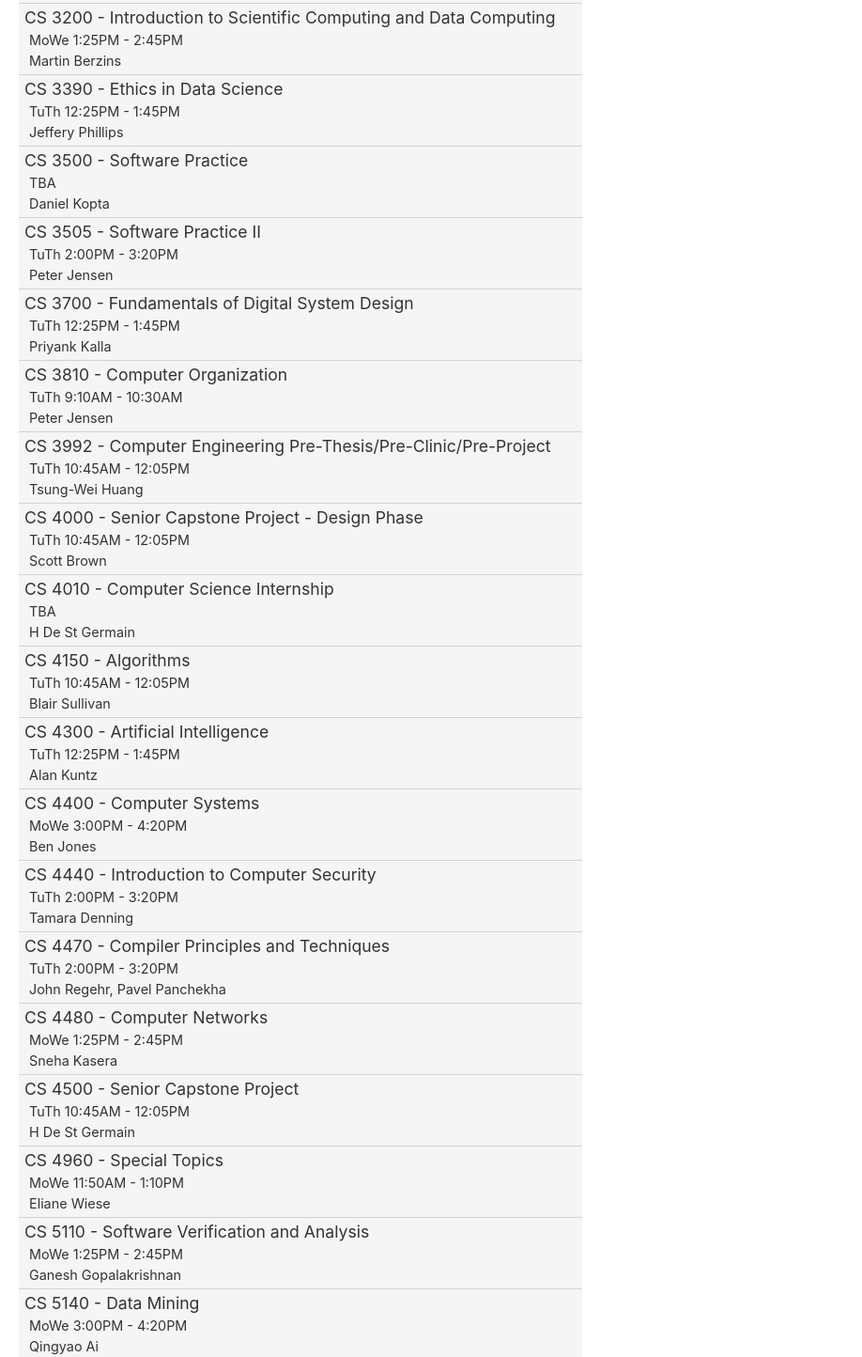
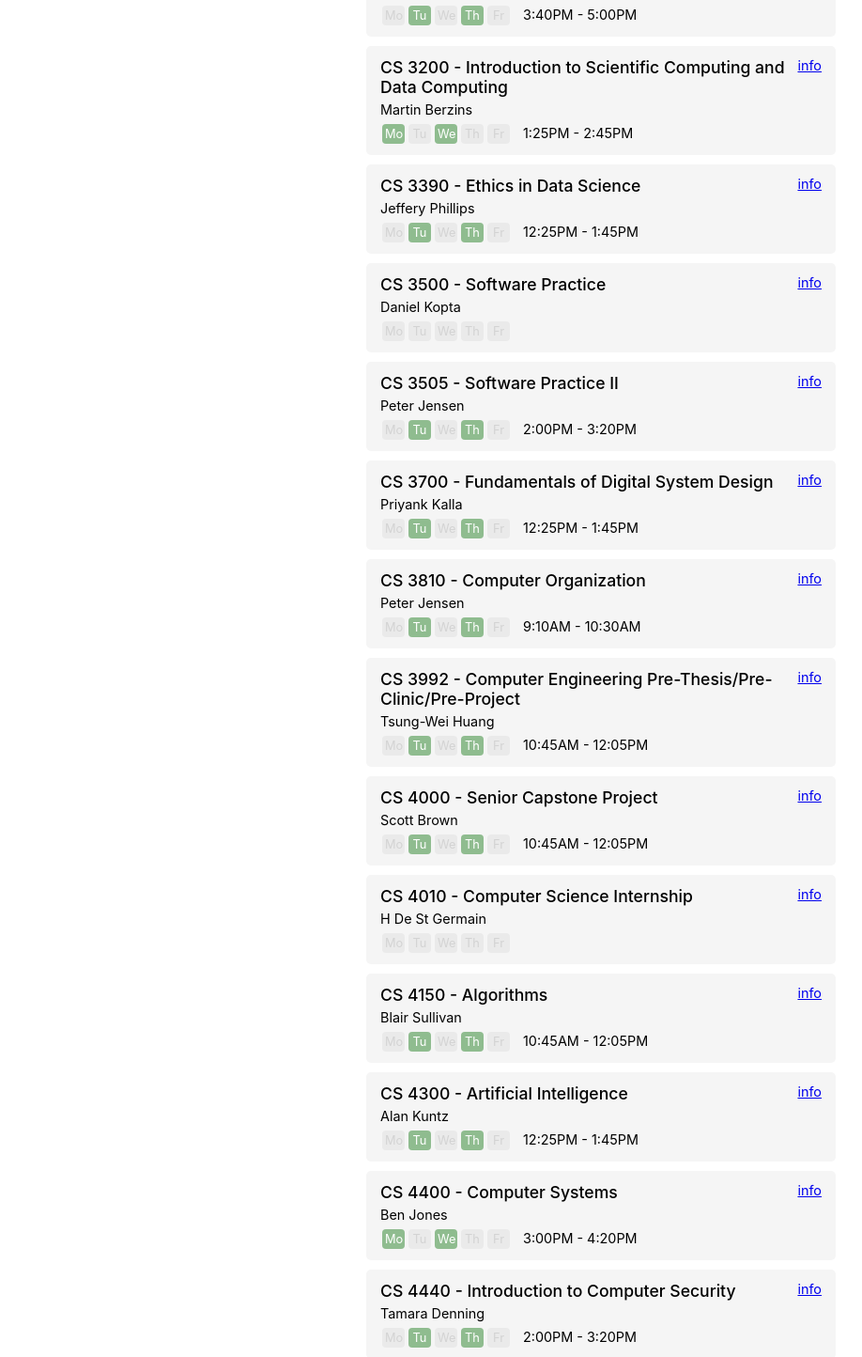
Before and after one commit to dotspencer/utah-cs-upper, a plain HTML site: page index.html in a window 1280 px wide. Shown: the part 401-1845 px from the top of the page at 94% size, without its empty margins (0-918 px from the left). Drawn offline with Linux system fonts and the light colour scheme.

Commit message:
Nicer format

```diff
--- a/index.html
+++ b/index.html
@@ -1,38 +1,39 @@
 <link rel="stylesheet" href="style.css">
-<div class="left">
-  <h1>University of Utah - Upper Division CS Courses</h1>
 
+<h1>University of Utah - Upper Division CS Courses</h1>
+
+<div class="content">
   <p><b>Spring 2021</b></p>
   <ul>
-    <li><a href="https://dars.sys.utah.edu/selfservice/plannedcourse/preview.html?department=CS%20%20%20&amp;number=3011" target="view"><div class="name">CS 3011 - Industry Forum</div><div class="bottom"><div class="times">Fr 10:45AM - 11:35AM</div><div class="professor">jacobus van der merwe</div></div></a></li>
-    <li><a href="https://dars.sys.utah.edu/selfservice/plannedcourse/preview.html?department=CS%20%20%20&amp;number=3100" target="view"><div class="name">CS 3100 - Models of Computation</div><div class="bottom"><div class="times">MoWe 1:25PM - 2:45PM</div><div class="professor">thomas henderson</div></div></a></li>
-    <li><a href="https://dars.sys.utah.edu/selfservice/plannedcourse/preview.html?department=CS%20%20%20&amp;number=3130" target="view"><div class="name">CS 3130 - Engineering Probability and Statistics</div><div class="bottom"><div class="times">TuTh 3:40PM - 5:00PM</div><div class="professor">aditya bhaskara</div></div></a></li>
-    <li><a href="https://dars.sys.utah.edu/selfservice/plannedcourse/preview.html?department=CS%20%20%20&amp;number=3200" target="view"><div class="name">CS 3200 - Introduction to Scientific Computing and Data Computing</div><div class="bottom"><div class="times">MoWe 1:25PM - 2:45PM</div><div class="professor">martin berzins</div></div></a></li>
-    <li><a href="https://dars.sys.utah.edu/selfservice/plannedcourse/preview.html?department=CS%20%20%20&amp;number=3390" target="view"><div class="name">CS 3390 - Ethics in Data Science</div><div class="bottom"><div class="times">TuTh 12:25PM - 1:45PM</div><div class="professor">jeffery phillips</div></div></a></li>
-    <li><a href="https://dars.sys.utah.edu/selfservice/plannedcourse/preview.html?department=CS%20%20%20&amp;number=3500" target="view"><div class="name">CS 3500 - Software Practice</div><div class="bottom"><div class="times">TBA</div><div class="professor">daniel kopta</div></div></a></li>
-    <li><a href="https://dars.sys.utah.edu/selfservice/plannedcourse/preview.html?department=CS%20%20%20&amp;number=3505" target="view"><div class="name">CS 3505 - Software Practice II</div><div class="bottom"><div class="times">TuTh 2:00PM - 3:20PM</div><div class="professor">peter jensen</div></div></a></li>
-    <li><a href="https://dars.sys.utah.edu/selfservice/plannedcourse/preview.html?department=CS%20%20%20&amp;number=3700" target="view"><div class="name">CS 3700 - Fundamentals of Digital System Design</div><div class="bottom"><div class="times">TuTh 12:25PM - 1:45PM</div><div class="professor">priyank kalla</div></div></a></li>
-    <li><a href="https://dars.sys.utah.edu/selfservice/plannedcourse/preview.html?department=CS%20%20%20&amp;number=3810" target="view"><div class="name">CS 3810 - Computer Organization</div><div class="bottom"><div class="times">TuTh 9:10AM - 10:30AM</div><div class="professor">peter jensen</div></div></a></li>
-    <li><a href="https://dars.sys.utah.edu/selfservice/plannedcourse/preview.html?department=CS%20%20%20&amp;number=3992" target="view"><div class="name">CS 3992 - Computer Engineering Pre-Thesis/Pre-Clinic/Pre-Project</div><div class="bottom"><div class="times">TuTh 10:45AM - 12:05PM</div><div class="professor">tsung-wei huang</div></div></a></li>
-    <li><a href="https://dars.sys.utah.edu/selfservice/plannedcourse/preview.html?department=CS%20%20%20&amp;number=4000" target="view"><div class="name">CS 4000 - Senior Capstone Project - Design Phase</div><div class="bottom"><div class="times">TuTh 10:45AM - 12:05PM</div><div class="professor">scott brown</div></div></a></li>
-    <li><a href="https://dars.sys.utah.edu/selfservice/plannedcourse/preview.html?department=CS%20%20%20&amp;number=4010" target="view"><div class="name">CS 4010 - Computer Science Internship</div><div class="bottom"><div class="times">TBA</div><div class="professor">h de st germain</div></div></a></li>
-    <li><a href="https://dars.sys.utah.edu/selfservice/plannedcourse/preview.html?department=CS%20%20%20&amp;number=4150" target="view"><div class="name">CS 4150 - Algorithms</div><div class="bottom"><div class="times">TuTh 10:45AM - 12:05PM</div><div class="professor">blair sullivan</div></div></a></li>
-    <li><a href="https://dars.sys.utah.edu/selfservice/plannedcourse/preview.html?department=CS%20%20%20&amp;number=4300" target="view"><div class="name">CS 4300 - Artificial Intelligence</div><div class="bottom"><div class="times">TuTh 12:25PM - 1:45PM</div><div class="professor">alan kuntz</div></div></a></li>
-    <li><a href="https://dars.sys.utah.edu/selfservice/plannedcourse/preview.html?department=CS%20%20%20&amp;number=4400" target="view"><div class="name">CS 4400 - Computer Systems</div><div class="bottom"><div class="times">MoWe 3:00PM - 4:20PM</div><div class="professor">ben jones</div></div></a></li>
-    <li><a href="https://dars.sys.utah.edu/selfservice/plannedcourse/preview.html?department=CS%20%20%20&amp;number=4440" target="view"><div class="name">CS 4440 - Introduction to Computer Security</div><div class="bottom"><div class="times">TuTh 2:00PM - 3:20PM</div><div class="professor">tamara denning</div></div></a></li>
-    <li><a href="https://dars.sys.utah.edu/selfservice/plannedcourse/preview.html?department=CS%20%20%20&amp;number=4470" target="view"><div class="name">CS 4470 - Compiler Principles and Techniques</div><div class="bottom"><div class="times">TuTh 2:00PM - 3:20PM</div><div class="professor">john regehr, pavel panchekha</div></div></a></li>
-    <li><a href="https://dars.sys.utah.edu/selfservice/plannedcourse/preview.html?department=CS%20%20%20&amp;number=4480" target="view"><div class="name">CS 4480 - Computer Networks</div><div class="bottom"><div class="times">MoWe 1:25PM - 2:45PM</div><div class="professor">sneha kasera</div></div></a></li>
-    <li><a href="https://dars.sys.utah.edu/selfservice/plannedcourse/preview.html?department=CS%20%20%20&amp;number=4500" target="view"><div class="name">CS 4500 - Senior Capstone Project</div><div class="bottom"><div class="times">TuTh 10:45AM - 12:05PM</div><div class="professor">h de st germain</div></div></a></li>
-    <li><a href="https://dars.sys.utah.edu/selfservice/plannedcourse/preview.html?department=CS%20%20%20&amp;number=4960" target="view"><div class="name">CS 4960 - Special Topics</div><div class="bottom"><div class="times">MoWe 11:50AM - 1:10PM</div><div class="professor">eliane wiese</div></div></a></li>
-    <li><a href="https://dars.sys.utah.edu/selfservice/plannedcourse/preview.html?department=CS%20%20%20&amp;number=5110" target="view"><div class="name">CS 5110 - Software Verification and Analysis</div><div class="bottom"><div class="times">MoWe 1:25PM - 2:45PM</div><div class="professor">ganesh gopalakrishnan</div></div></a></li>
-    <li><a href="https://dars.sys.utah.edu/selfservice/plannedcourse/preview.html?department=CS%20%20%20&amp;number=5140" target="view"><div class="name">CS 5140 - Data Mining</div><div class="bottom"><div class="times">MoWe 3:00PM - 4:20PM</div><div class="professor">qingyao ai</div></div></a></li>
-    <li><a href="https://dars.sys.utah.edu/selfservice/plannedcourse/preview.html?department=CS%20%20%20&amp;number=5320" target="view"><div class="name">CS 5320 - Computer Vision</div><div class="bottom"><div class="times">MoWe 1:25PM - 2:45PM</div><div class="professor">tucker hermans</div></div></a></li>
-    <li><a href="https://dars.sys.utah.edu/selfservice/plannedcourse/preview.html?department=CS%20%20%20&amp;number=5350" target="view"><div class="name">CS 5350 - Machine Learning</div><div class="bottom"><div class="times">TuTh 12:25PM - 1:45PM</div><div class="professor">shandian zhe</div></div></a></li>
-    <li><a href="https://dars.sys.utah.edu/selfservice/plannedcourse/preview.html?department=CS%20%20%20&amp;number=5460" target="view"><div class="name">CS 5460 - Operating Systems</div><div class="bottom"><div class="times">TuTh 9:10AM - 10:30AM</div><div class="professor">ryan stutsman</div></div></a></li>
-    <li><a href="https://dars.sys.utah.edu/selfservice/plannedcourse/preview.html?department=CS%20%20%20&amp;number=5530" target="view"><div class="name">CS 5530 - Database Systems</div><div class="bottom"><div class="times">TBA</div><div class="professor">daniel kopta</div></div></a></li>
-    <li><a href="https://dars.sys.utah.edu/selfservice/plannedcourse/preview.html?department=CS%20%20%20&amp;number=5610" target="view"><div class="name">CS 5610 - Interactive Computer Graphics</div><div class="bottom"><div class="times">TuTh 2:00PM - 3:20PM</div><div class="professor">cem yuksel</div></div></a></li>
-    <li><a href="https://dars.sys.utah.edu/selfservice/plannedcourse/preview.html?department=CS%20%20%20&amp;number=5635" target="view"><div class="name">CS 5635 - Visualization for Scientific Data</div><div class="bottom"><div class="times">MoWe 1:25PM - 2:45PM</div><div class="professor">christopher johnson</div></div></a></li>
-    <li><a href="https://dars.sys.utah.edu/selfservice/plannedcourse/preview.html?department=CS%20%20%20&amp;number=5740" target="view"><div class="name">CS 5740 - Computer-Aided Design of Digital Circuits</div><div class="bottom"><div class="times">MoWe 11:50AM - 1:10PM</div><div class="professor">cunxi yu</div></div></a></li>
+    <li><div class="name">CS 3011 - Industry Forum <a href="https://dars.sys.utah.edu/selfservice/plannedcourse/preview.html?department=CS%20%20%20&amp;number=3011" target="view">info</a></div><div class="bottom"><div class="professor">jacobus van der merwe</div><div class="times"><span class="day ">Mo</span><span class="day ">Tu</span><span class="day ">We</span><span class="day ">Th</span><span class="day yes">Fr</span><span class="hours">10:45AM - 11:35AM</span></div></div></li>
+    <li><div class="name">CS 3100 - Models of Computation <a href="https://dars.sys.utah.edu/selfservice/plannedcourse/preview.html?department=CS%20%20%20&amp;number=3100" target="view">info</a></div><div class="bottom"><div class="professor">thomas henderson</div><div class="times"><span class="day yes">Mo</span><span class="day ">Tu</span><span class="day yes">We</span><span class="day ">Th</span><span class="day ">Fr</span><span class="hours">1:25PM - 2:45PM</span></div></div></li>
+    <li><div class="name">CS 3130 - Engineering Probability and Statistics <a href="https://dars.sys.utah.edu/selfservice/plannedcourse/preview.html?department=CS%20%20%20&amp;number=3130" target="view">info</a></div><div class="bottom"><div class="professor">aditya bhaskara</div><div class="times"><span class="day ">Mo</span><span class="day yes">Tu</span><span class="day ">We</span><span class="day yes">Th</span><span class="day ">Fr</span><span class="hours">3:40PM - 5:00PM</span></div></div></li>
+    <li><div class="name">CS 3200 - Introduction to Scientific Computing and Data Computing <a href="https://dars.sys.utah.edu/selfservice/plannedcourse/preview.html?department=CS%20%20%20&amp;number=3200" target="view">info</a></div><div class="bottom"><div class="professor">martin berzins</div><div class="times"><span class="day yes">Mo</span><span class="day ">Tu</span><span class="day yes">We</span><span class="day ">Th</span><span class="day ">Fr</span><span class="hours">1:25PM - 2:45PM</span></div></div></li>
+    <li><div class="name">CS 3390 - Ethics in Data Science <a href="https://dars.sys.utah.edu/selfservice/plannedcourse/preview.html?department=CS%20%20%20&amp;number=3390" target="view">info</a></div><div class="bottom"><div class="professor">jeffery phillips</div><div class="times"><span class="day ">Mo</span><span class="day yes">Tu</span><span class="day ">We</span><span class="day yes">Th</span><span class="day ">Fr</span><span class="hours">12:25PM - 1:45PM</span></div></div></li>
+    <li><div class="name">CS 3500 - Software Practice <a href="https://dars.sys.utah.edu/selfservice/plannedcourse/preview.html?department=CS%20%20%20&amp;number=3500" target="view">info</a></div><div class="bottom"><div class="professor">daniel kopta</div><div class="times"><span class="day ">Mo</span><span class="day ">Tu</span><span class="day ">We</span><span class="day ">Th</span><span class="day ">Fr</span><span class="hours"></span></div></div></li>
+    <li><div class="name">CS 3505 - Software Practice II <a href="https://dars.sys.utah.edu/selfservice/plannedcourse/preview.html?department=CS%20%20%20&amp;number=3505" target="view">info</a></div><div class="bottom"><div class="professor">peter jensen</div><div class="times"><span class="day ">Mo</span><span class="day yes">Tu</span><span class="day ">We</span><span class="day yes">Th</span><span class="day ">Fr</span><span class="hours">2:00PM - 3:20PM</span></div></div></li>
+    <li><div class="name">CS 3700 - Fundamentals of Digital System Design <a href="https://dars.sys.utah.edu/selfservice/plannedcourse/preview.html?department=CS%20%20%20&amp;number=3700" target="view">info</a></div><div class="bottom"><div class="professor">priyank kalla</div><div class="times"><span class="day ">Mo</span><span class="day yes">Tu</span><span class="day ">We</span><span class="day yes">Th</span><span class="day ">Fr</span><span class="hours">12:25PM - 1:45PM</span></div></div></li>
+    <li><div class="name">CS 3810 - Computer Organization <a href="https://dars.sys.utah.edu/selfservice/plannedcourse/preview.html?department=CS%20%20%20&amp;number=3810" target="view">info</a></div><div class="bottom"><div class="professor">peter jensen</div><div class="times"><span class="day ">Mo</span><span class="day yes">Tu</span><span class="day ">We</span><span class="day yes">Th</span><span class="day ">Fr</span><span class="hours">9:10AM - 10:30AM</span></div></div></li>
+    <li><div class="name">CS 3992 - Computer Engineering Pre-Thesis/Pre-Clinic/Pre-Project <a href="https://dars.sys.utah.edu/selfservice/plannedcourse/preview.html?department=CS%20%20%20&amp;number=3992" target="view">info</a></div><div class="bottom"><div class="professor">tsung-wei huang</div><div class="times"><span class="day ">Mo</span><span class="day yes">Tu</span><span class="day ">We</span><span class="day yes">Th</span><span class="day ">Fr</span><span class="hours">10:45AM - 12:05PM</span></div></div></li>
+    <li><div class="name">CS 4000 - Senior Capstone Project <a href="https://dars.sys.utah.edu/selfservice/plannedcourse/preview.html?department=CS%20%20%20&amp;number=4000" target="view">info</a></div><div class="bottom"><div class="professor">scott brown</div><div class="times"><span class="day ">Mo</span><span class="day yes">Tu</span><span class="day ">We</span><span class="day yes">Th</span><span class="day ">Fr</span><span class="hours">10:45AM - 12:05PM</span></div></div></li>
+    <li><div class="name">CS 4010 - Computer Science Internship <a href="https://dars.sys.utah.edu/selfservice/plannedcourse/preview.html?department=CS%20%20%20&amp;number=4010" target="view">info</a></div><div class="bottom"><div class="professor">h de st germain</div><div class="times"><span class="day ">Mo</span><span class="day ">Tu</span><span class="day ">We</span><span class="day ">Th</span><span class="day ">Fr</span><span class="hours"></span></div></div></li>
+    <li><div class="name">CS 4150 - Algorithms <a href="https://dars.sys.utah.edu/selfservice/plannedcourse/preview.html?department=CS%20%20%20&amp;number=4150" target="view">info</a></div><div class="bottom"><div class="professor">blair sullivan</div><div class="times"><span class="day ">Mo</span><span class="day yes">Tu</span><span class="day ">We</span><span class="day yes">Th</span><span class="day ">Fr</span><span class="hours">10:45AM - 12:05PM</span></div></div></li>
+    <li><div class="name">CS 4300 - Artificial Intelligence <a href="https://dars.sys.utah.edu/selfservice/plannedcourse/preview.html?department=CS%20%20%20&amp;number=4300" target="view">info</a></div><div class="bottom"><div class="professor">alan kuntz</div><div class="times"><span class="day ">Mo</span><span class="day yes">Tu</span><span class="day ">We</span><span class="day yes">Th</span><span class="day ">Fr</span><span class="hours">12:25PM - 1:45PM</span></div></div></li>
+    <li><div class="name">CS 4400 - Computer Systems <a href="https://dars.sys.utah.edu/selfservice/plannedcourse/preview.html?department=CS%20%20%20&amp;number=4400" target="view">info</a></div><div class="bottom"><div class="professor">ben jones</div><div class="times"><span class="day yes">Mo</span><span class="day ">Tu</span><span class="day yes">We</span><span class="day ">Th</span><span class="day ">Fr</span><span class="hours">3:00PM - 4:20PM</span></div></div></li>
+    <li><div class="name">CS 4440 - Introduction to Computer Security <a href="https://dars.sys.utah.edu/selfservice/plannedcourse/preview.html?department=CS%20%20%20&amp;number=4440" target="view">info</a></div><div class="bottom"><div class="professor">tamara denning</div><div class="times"><span class="day ">Mo</span><span class="day yes">Tu</span><span class="day ">We</span><span class="day yes">Th</span><span class="day ">Fr</span><span class="hours">2:00PM - 3:20PM</span></div></div></li>
+    <li><div class="name">CS 4470 - Compiler Principles and Techniques <a href="https://dars.sys.utah.edu/selfservice/plannedcourse/preview.html?department=CS%20%20%20&amp;number=4470" target="view">info</a></div><div class="bottom"><div class="professor">john regehr, pavel panchekha</div><div class="times"><span class="day ">Mo</span><span class="day yes">Tu</span><span class="day ">We</span><span class="day yes">Th</span><span class="day ">Fr</span><span class="hours">2:00PM - 3:20PM</span></div></div></li>
+    <li><div class="name">CS 4480 - Computer Networks <a href="https://dars.sys.utah.edu/selfservice/plannedcourse/preview.html?department=CS%20%20%20&amp;number=4480" target="view">info</a></div><div class="bottom"><div class="professor">sneha kasera</div><div class="times"><span class="day yes">Mo</span><span class="day ">Tu</span><span class="day yes">We</span><span class="day ">Th</span><span class="day ">Fr</span><span class="hours">1:25PM - 2:45PM</span></div></div></li>
+    <li><div class="name">CS 4500 - Senior Capstone Project <a href="https://dars.sys.utah.edu/selfservice/plannedcourse/preview.html?department=CS%20%20%20&amp;number=4500" target="view">info</a></div><div class="bottom"><div class="professor">h de st germain</div><div class="times"><span class="day ">Mo</span><span class="day yes">Tu</span><span class="day ">We</span><span class="day yes">Th</span><span class="day ">Fr</span><span class="hours">10:45AM - 12:05PM</span></div></div></li>
+    <li><div class="name">CS 4960 - Special Topics <a href="https://dars.sys.utah.edu/selfservice/plannedcourse/preview.html?department=CS%20%20%20&amp;number=4960" target="view">info</a></div><div class="bottom"><div class="professor">eliane wiese</div><div class="times"><span class="day yes">Mo</span><span class="day ">Tu</span><span class="day yes">We</span><span class="day ">Th</span><span class="day ">Fr</span><span class="hours">11:50AM - 1:10PM</span></div></div></li>
+    <li><div class="name">CS 5110 - Software Verification and Analysis <a href="https://dars.sys.utah.edu/selfservice/plannedcourse/preview.html?department=CS%20%20%20&amp;number=5110" target="view">info</a></div><div class="bottom"><div class="professor">ganesh gopalakrishnan</div><div class="times"><span class="day yes">Mo</span><span class="day ">Tu</span><span class="day yes">We</span><span class="day ">Th</span><span class="day ">Fr</span><span class="hours">1:25PM - 2:45PM</span></div></div></li>
+    <li><div class="name">CS 5140 - Data Mining <a href="https://dars.sys.utah.edu/selfservice/plannedcourse/preview.html?department=CS%20%20%20&amp;number=5140" target="view">info</a></div><div class="bottom"><div class="professor">qingyao ai</div><div class="times"><span class="day yes">Mo</span><span class="day ">Tu</span><span class="day yes">We</span><span class="day ">Th</span><span class="day ">Fr</span><span class="hours">3:00PM - 4:20PM</span></div></div></li>
+    <li><div class="name">CS 5320 - Computer Vision <a href="https://dars.sys.utah.edu/selfservice/plannedcourse/preview.html?department=CS%20%20%20&amp;number=5320" target="view">info</a></div><div class="bottom"><div class="professor">tucker hermans</div><div class="times"><span class="day yes">Mo</span><span class="day ">Tu</span><span class="day yes">We</span><span class="day ">Th</span><span class="day ">Fr</span><span class="hours">1:25PM - 2:45PM</span></div></div></li>
+    <li><div class="name">CS 5350 - Machine Learning <a href="https://dars.sys.utah.edu/selfservice/plannedcourse/preview.html?department=CS%20%20%20&amp;number=5350" target="view">info</a></div><div class="bottom"><div class="professor">shandian zhe</div><div class="times"><span class="day ">Mo</span><span class="day yes">Tu</span><span class="day ">We</span><span class="day yes">Th</span><span class="day ">Fr</span><span class="hours">12:25PM - 1:45PM</span></div></div></li>
+    <li><div class="name">CS 5460 - Operating Systems <a href="https://dars.sys.utah.edu/selfservice/plannedcourse/preview.html?department=CS%20%20%20&amp;number=5460" target="view">info</a></div><div class="bottom"><div class="professor">ryan stutsman</div><div class="times"><span class="day ">Mo</span><span class="day yes">Tu</span><span class="day ">We</span><span class="day yes">Th</span><span class="day ">Fr</span><span class="hours">9:10AM - 10:30AM</span></div></div></li>
+    <li><div class="name">CS 5530 - Database Systems <a href="https://dars.sys.utah.edu/selfservice/plannedcourse/preview.html?department=CS%20%20%20&amp;number=5530" target="view">info</a></div><div class="bottom"><div class="professor">daniel kopta</div><div class="times"><span class="day ">Mo</span><span class="day ">Tu</span><span class="day ">We</span><span class="day ">Th</span><span class="day ">Fr</span><span class="hours"></span></div></div></li>
+    <li><div class="name">CS 5610 - Interactive Computer Graphics <a href="https://dars.sys.utah.edu/selfservice/plannedcourse/preview.html?department=CS%20%20%20&amp;number=5610" target="view">info</a></div><div class="bottom"><div class="professor">cem yuksel</div><div class="times"><span class="day ">Mo</span><span class="day yes">Tu</span><span class="day ">We</span><span class="day yes">Th</span><span class="day ">Fr</span><span class="hours">2:00PM - 3:20PM</span></div></div></li>
+    <li><div class="name">CS 5635 - Visualization for Scientific Data <a href="https://dars.sys.utah.edu/selfservice/plannedcourse/preview.html?department=CS%20%20%20&amp;number=5635" target="view">info</a></div><div class="bottom"><div class="professor">christopher johnson</div><div class="times"><span class="day yes">Mo</span><span class="day ">Tu</span><span class="day yes">We</span><span class="day ">Th</span><span class="day ">Fr</span><span class="hours">1:25PM - 2:45PM</span></div></div></li>
+    <li><div class="name">CS 5740 - Computer-Aided Design of Digital Circuits <a href="https://dars.sys.utah.edu/selfservice/plannedcourse/preview.html?department=CS%20%20%20&amp;number=5740" target="view">info</a></div><div class="bottom"><div class="professor">cunxi yu</div><div class="times"><span class="day yes">Mo</span><span class="day ">Tu</span><span class="day yes">We</span><span class="day ">Th</span><span class="day ">Fr</span><span class="hours">11:50AM - 1:10PM</span></div></div></li>
   </ul>
 
   <ul>
--- a/style.css
+++ b/style.css
@@ -6,10 +6,13 @@ body {
 h1, h2, h3, h4 {
   font-weight: 200;
 }
-.left {
-  float: left;
-  width: 50%;
-  padding: 20px;
+h1 {
+  text-align: center;
+  margin-top: 30px;
+}
+.content {
+  max-width: 500px;
+  margin: 30px auto 0;
 }
 .right {
   float: right;
@@ -22,15 +25,11 @@ li {
   font-size: 1.1rem;
   background-color: whitesmoke;
   transition: all .2s;
+  padding: 12px 15px;
+  border-radius: 5px;
 }
 li + li {
-  border-top: 1px solid lightgray;
-}
-a {
-  color: #333;
-  text-decoration: none;
-  display: inline-block;
-  padding: 4px 6px 6px;
+  margin-top: 10px;
 }
 ul {
   padding: 0;
@@ -38,12 +37,40 @@ ul {
 iframe {
   border: none;
 }
+.name {
+  display: flex;
+  justify-content: space-between;
+  font-weight: 500;
+}
+.name a {
+  font-size: 0.9rem;
+  font-weight: 400;
+}
 .bottom {
   font-size: .9rem;
   margin-top: 5px;
-  margin-left: 5px;
 }
 .bottom .professor {
-  margin-top: 5px;
   text-transform: capitalize;
 }
+.bottom .times {
+  margin-top: 7px;
+}
+.bottom .times span.day {
+  display: inline-block;
+  padding: 3px;
+  background-color: #eaeaea;
+  color: lightgray;
+  margin: 0 2px;
+  border-radius: 4px;
+  width: 24px;
+  text-align: center;
+  font-size: .8rem;
+}
+.bottom .times span.day.yes {
+  background-color: darkseagreen;
+  color: white;
+}
+.bottom .times span.hours {
+  margin-left: 12px;
+}
```
Also changed, not shown: generate.js (+17 -13 lines).
